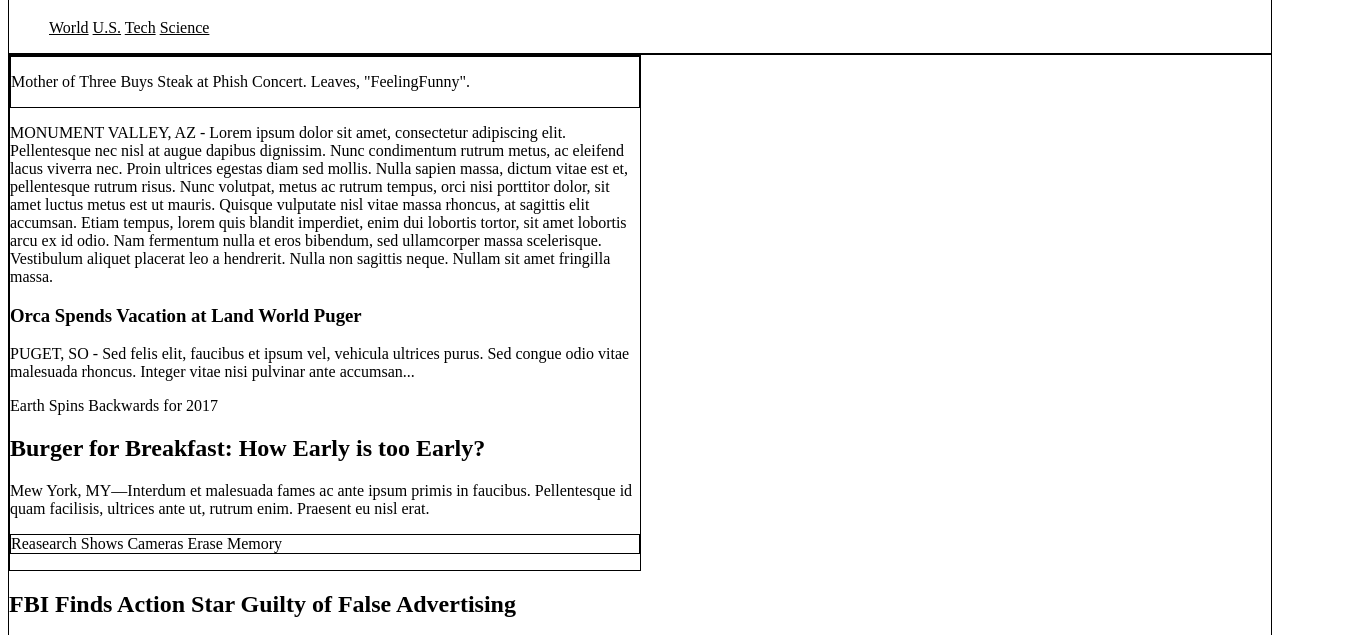
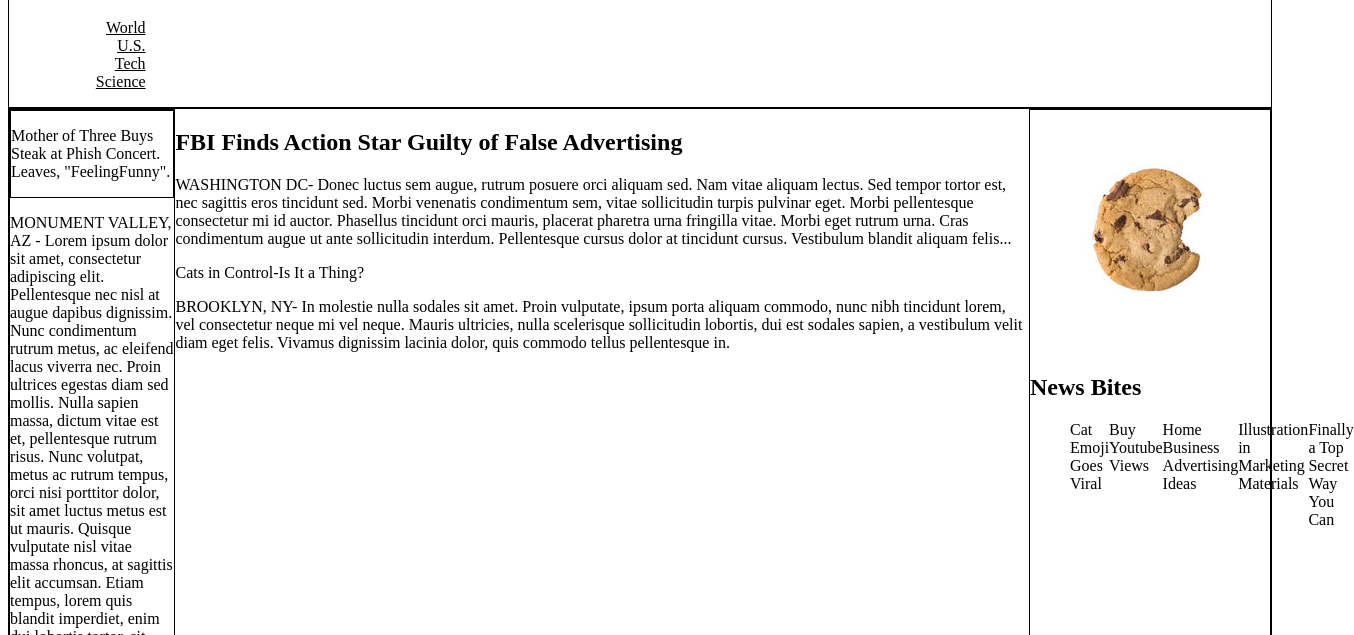
Before and after one commit to apadg90/MyTimes, a plain HTML site: page index.html in a window 1280 px wide. Shown: the part 134-769 px from the top of the page, 1354 px wide, since content can reach past the window. Drawn offline with Linux system fonts and the light colour scheme.

Commit message:
can't figure out why flex isnt working

```diff
--- a/index.html
+++ b/index.html
@@ -10,10 +10,10 @@
 			  <img src="/resources/images/logo.jpg">
 			  <h1>My Times</h1>
 			  <ul>
-			    <a><u>World</u></a>
-				<a><u>U.S.</u></a>
-				<a><u>Tech</u></a>
-				<a><u>Science</u></a>
+			    <a class="nav"><u>World</u></a>
+				<a class="nav"><u>U.S.</u></a>
+				<a class="nav"><u>Tech</u></a>
+				<a class="nav"><u>Science</u></a>
 			  </ul>
 		  </div>
 		</div>
@@ -55,7 +55,14 @@
 				 <img src="resources/images/cookie.png">
 				 </div>
 				 <h2 class="bite">News Bites</h2>
-				 <p>Cat Emoji Goes Viral Buy Youtube Views Home Business Advertising Ideas Advertising Internet Online Illustration in Marketing Materials Finally a Top Secret Way You Can</p>
+				 <ul class="news bites">
+				   <nav class="news bites">Cat Emoji Goes Viral</nav>
+				   <nav class="news bites">Buy Youtube Views</nav>
+				   <nav class="news bites">Home Business Advertising Ideas</nav>
+				   <nav class="news bites">Illustration in Marketing Materials</nav>
+				   <nav class="news bites">Finally a Top Secret Way You Can</nav>
+				 </ul>
+
 
 		    </div>
 		</div>
--- a/resources/css/style.css
+++ b/resources/css/style.css
@@ -1,5 +1,6 @@
 .container {
 	border: 1px solid black;
+	display: flex;
 }
 .column.large {
 	width: 630px;
@@ -18,6 +19,15 @@
 	border: 1px solid black;
 }
 .hipster {
-	border: 1px solid black;
-	background-image: url "resources/images/hipster.png";
+	color: white;
+	background-image: url("../images/hipster.png");
 }
+.nav {
+	display: flex;
+	flex-direction: row-reverse;
+
+}
+.news.bites {
+	display: flex;
+	justify-content: flex-start;
+}
```
